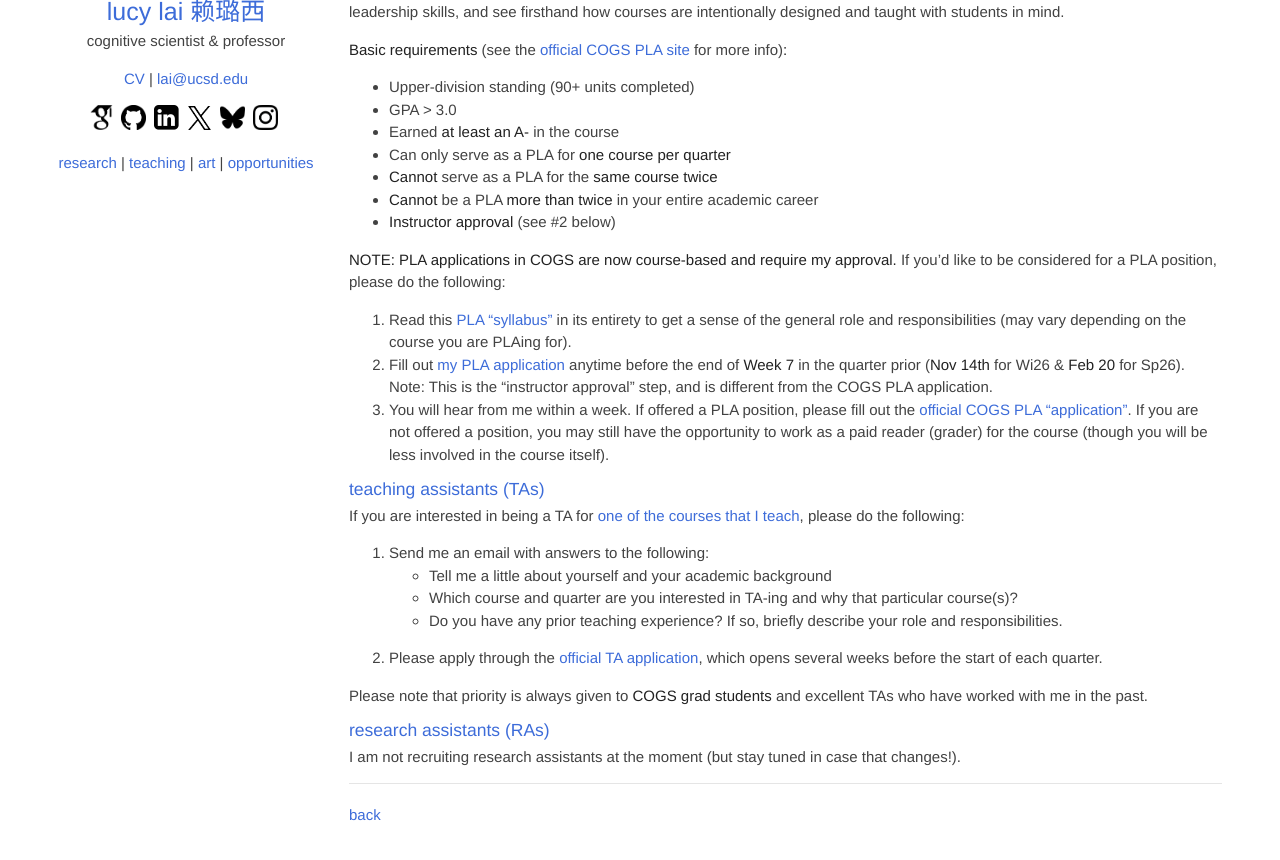
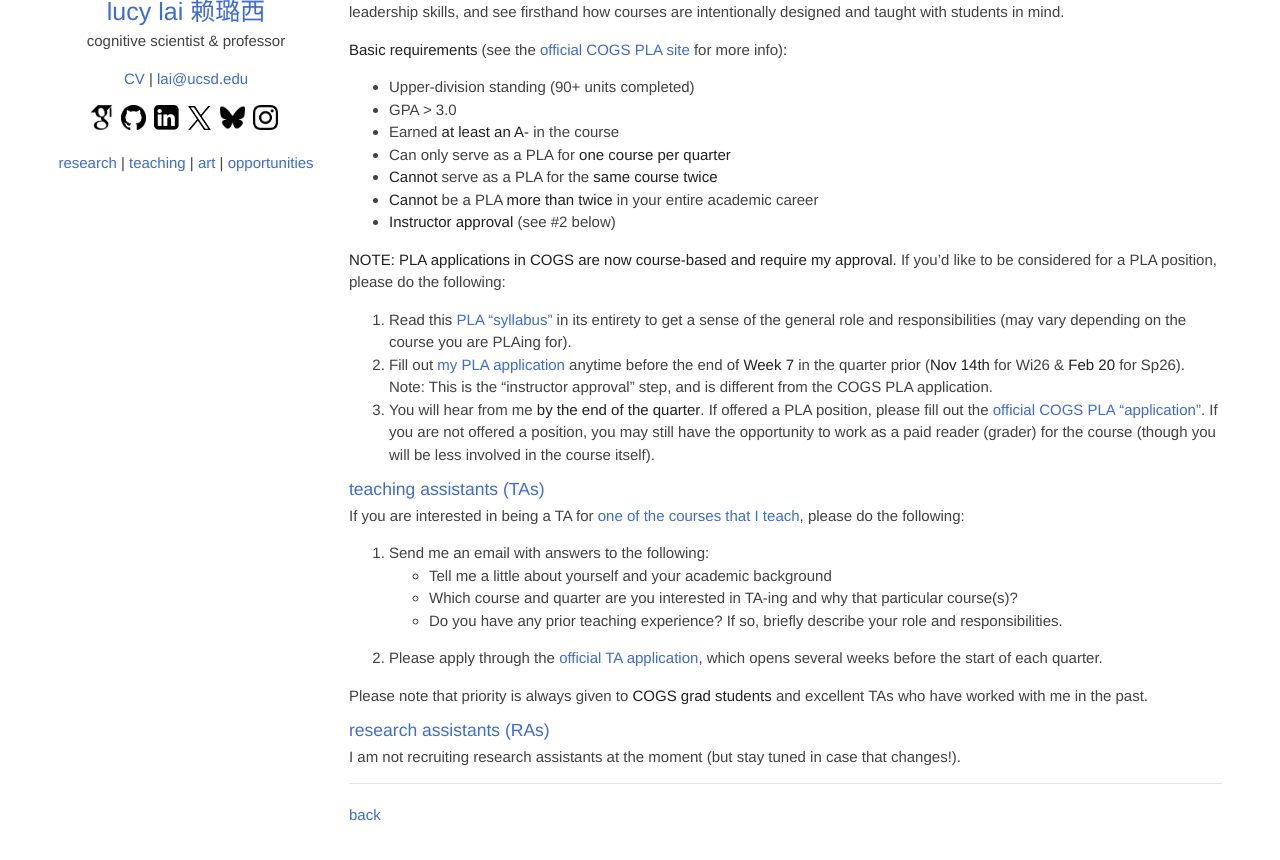
Before and after one commit to lucylai96/lucylai96.github.io, a Jekyll site: the page built from opps.md, in a window 1280 px wide and 1147 px high, cut to the strip 255-1115 px from the top of the window. Built offline with Jekyll 4.4.1, drawn with Linux system fonts in a browser that asks for light colours; our own code applies the rules of GitHub Pages for plain Markdown files.

Commit message:
Update opps.md

```diff
--- a/opps.md
+++ b/opps.md
@@ -18,7 +18,7 @@ Whether you end up in academia or industry, you will likely encounter opportunit
 **NOTE: PLA applications in COGS are now course-based and require my approval.** If you’d like to be considered for a PLA position, please do the following:
 1. Read this [PLA "syllabus"](https://docs.google.com/document/d/15gANVvomvQle8RsERJd59eQBw42BnHl-q4xsdVKCUc4/edit?usp=sharing){:target="_blank"} in its entirety to get a sense of the general role and responsibilities (may vary depending on the course you are PLAing for).
 3. Fill out [my PLA application](https://docs.google.com/forms/d/e/1FAIpQLSept59lwQhmjiuiqTEeHwgudheXXVRg6NShJYThDWoa9Kbjjg/viewform?usp=sharing&ouid=113612539407126073694){:target="_blank"} anytime before the end of **Week 7** in the quarter prior (**Nov 14th** for Wi26 & **Feb 20** for Sp26). Note: This is the "instructor approval" step, and is different from the COGS PLA application.
-4. You will hear from me within a week. If offered a PLA position, please fill out the [official COGS PLA "application"](https://academicaffairs.ucsd.edu/Modules/ASES/Admin/ManageCampaign.aspx?id=6219){:target="_blank"}. If you are not offered a position, you may still have the opportunity to work as a paid reader (grader) for the course (though you will be less involved in the course itself).
+4. You will hear from me **by the end of the quarter**. If offered a PLA position, please fill out the [official COGS PLA "application"](https://academicaffairs.ucsd.edu/Modules/ASES/Admin/ManageCampaign.aspx?id=6219){:target="_blank"}. If you are not offered a position, you may still have the opportunity to work as a paid reader (grader) for the course (though you will be less involved in the course itself).
 
 ### teaching assistants (TAs)
 If you are interested in being a TA for [one of the courses that I teach](https://lucylai.com/teaching.html){:target="_blank"}, please do the following:
```
